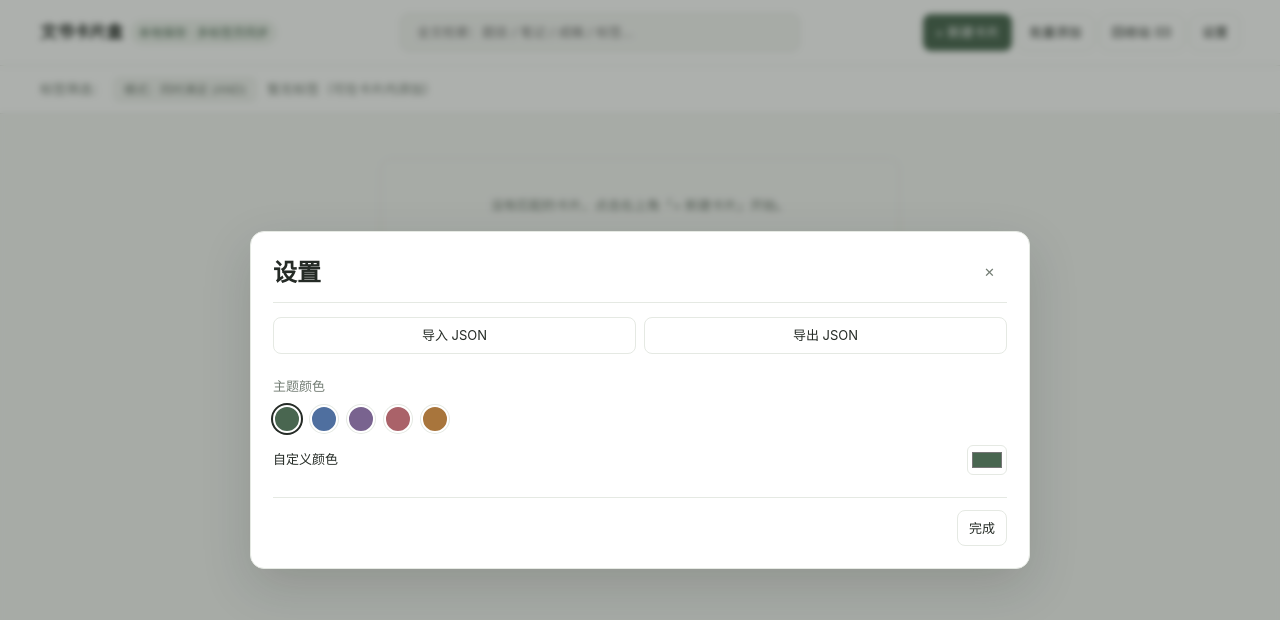
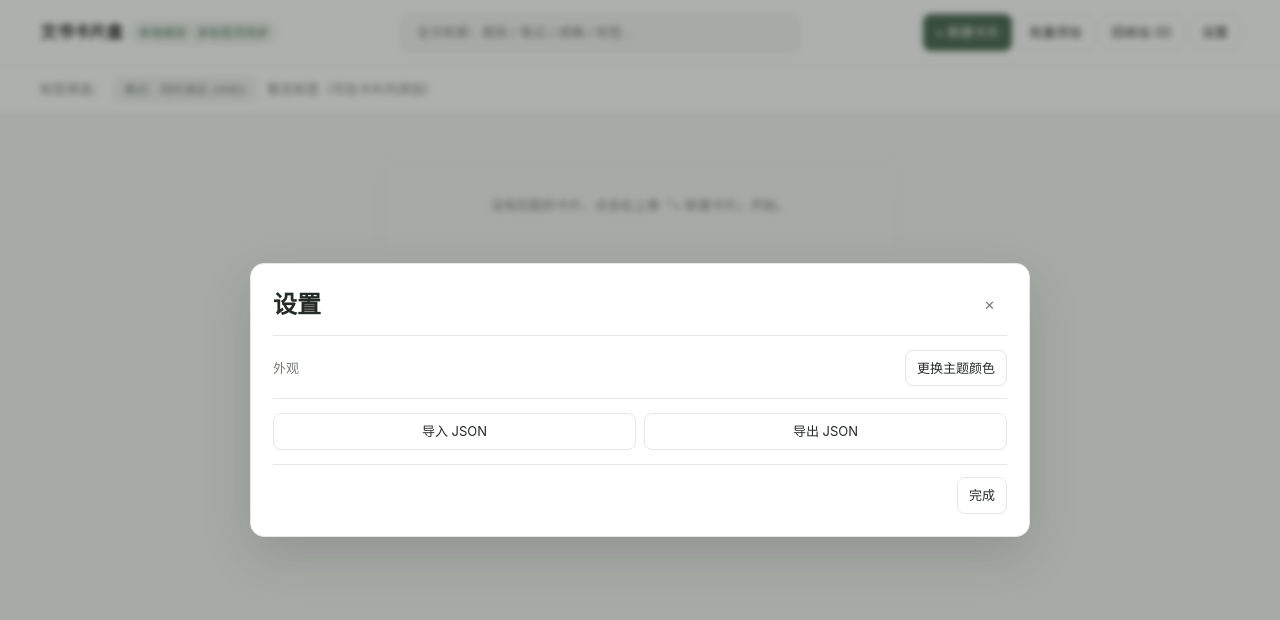
Before and after one commit to junni-y/Supplements-Mindmap, a plain HTML site: page index.html in a window 1280 px wide. Both pictures are taken after a click on the button "设置". Drawn offline with Linux system fonts and the light colour scheme.

Commit message:
更改主题颜色弹窗

```diff
--- a/app.js
+++ b/app.js
@@ -1629,6 +1629,17 @@
     document.getElementById("settings-btn").addEventListener("click", function () {
       document.getElementById("settings-modal").classList.remove("hidden");
     });
+    var settingsModal = document.getElementById("settings-modal");
+    var themeModal = document.getElementById("theme-modal");
+    document.getElementById("theme-btn").addEventListener("click", function () {
+      settingsModal.classList.add("hidden");
+      themeModal.classList.remove("hidden");
+    });
+    themeModal.querySelectorAll(".close-modal-btn").forEach(function (button) {
+      button.addEventListener("click", function () {
+        settingsModal.classList.remove("hidden");
+      });
+    });
 
     var relatedCardsModal = document.getElementById("related-cards-modal");
     var relatedCardPicker = document.getElementById("related-card-picker");
--- a/index.html
+++ b/index.html
@@ -4,7 +4,7 @@
   <meta charset="UTF-8" />
   <meta name="viewport" content="width=device-width, initial-scale=1.0" />
   <title>文书卡片盒 · 本地版</title>
-  <link rel="stylesheet" href="style.css?v=20261119-related-modal" />
+  <link rel="stylesheet" href="style.css?v=20261119-theme-in-settings" />
 </head>
 <body>
   <div id="app">
@@ -244,13 +244,30 @@
           <h2 id="settings-modal-title">设置</h2>
           <button class="btn-ghost close-modal-btn" data-target="settings-modal" aria-label="关闭">✕</button>
         </div>
+        <div class="settings-theme-entry">
+          <span class="settings-label">外观</span>
+          <button id="theme-btn" class="btn-secondary" type="button" aria-haspopup="dialog" aria-controls="theme-modal">更换主题颜色</button>
+        </div>
         <div class="settings-data-actions">
           <button id="import-btn" class="btn-secondary" type="button">导入 JSON</button>
           <button id="export-btn" class="btn-secondary" type="button">导出 JSON</button>
           <input type="file" id="import-file-input" accept=".json" class="hidden" />
         </div>
-        <div class="settings-theme">
-          <span class="settings-label">主题颜色</span>
+        <div class="modal-footer">
+          <button class="btn-secondary close-modal-btn" data-target="settings-modal">完成</button>
+        </div>
+      </div>
+    </div>
+
+    <!-- ==================== 主题颜色弹窗 ==================== -->
+    <div id="theme-modal" class="modal hidden" role="dialog" aria-modal="true" aria-labelledby="theme-modal-title">
+      <div class="modal-content modal-lg">
+        <div class="modal-header">
+          <h2 id="theme-modal-title">更换主题颜色</h2>
+          <button class="btn-ghost close-modal-btn" data-target="theme-modal" aria-label="关闭">✕</button>
+        </div>
+        <div class="theme-color-settings">
+          <span class="settings-label">推荐色系</span>
           <div class="theme-swatches" aria-label="推荐色系">
             <button class="theme-swatch" type="button" data-theme-color="#496650" aria-label="森林绿" title="森林绿"></button>
             <button class="theme-swatch" type="button" data-theme-color="#4f6f9f" aria-label="海湾蓝" title="海湾蓝"></button>
@@ -263,7 +280,7 @@
           </label>
         </div>
         <div class="modal-footer">
-          <button class="btn-secondary close-modal-btn" data-target="settings-modal">完成</button>
+          <button class="btn-secondary close-modal-btn" data-target="theme-modal">完成</button>
         </div>
       </div>
     </div>
@@ -320,6 +337,6 @@
     </div>
   </div>
 
-  <script src="app.js?v=20261119-related-modal"></script>
+  <script src="app.js?v=20261119-theme-in-settings"></script>
 </body>
 </html>
--- a/style.css
+++ b/style.css
@@ -148,7 +148,19 @@ button:disabled {
   gap: 8px;
 }
 
-.settings-theme {
+.settings-theme-entry {
+  display: flex;
+  justify-content: space-between;
+  align-items: center;
+  gap: 12px;
+  padding-bottom: 12px;
+  border-bottom: 1px solid var(--border-color);
+}
+.settings-theme-entry .settings-label {
+  margin-bottom: 0;
+}
+
+.theme-color-settings {
   padding: 8px 0;
 }
 
```
